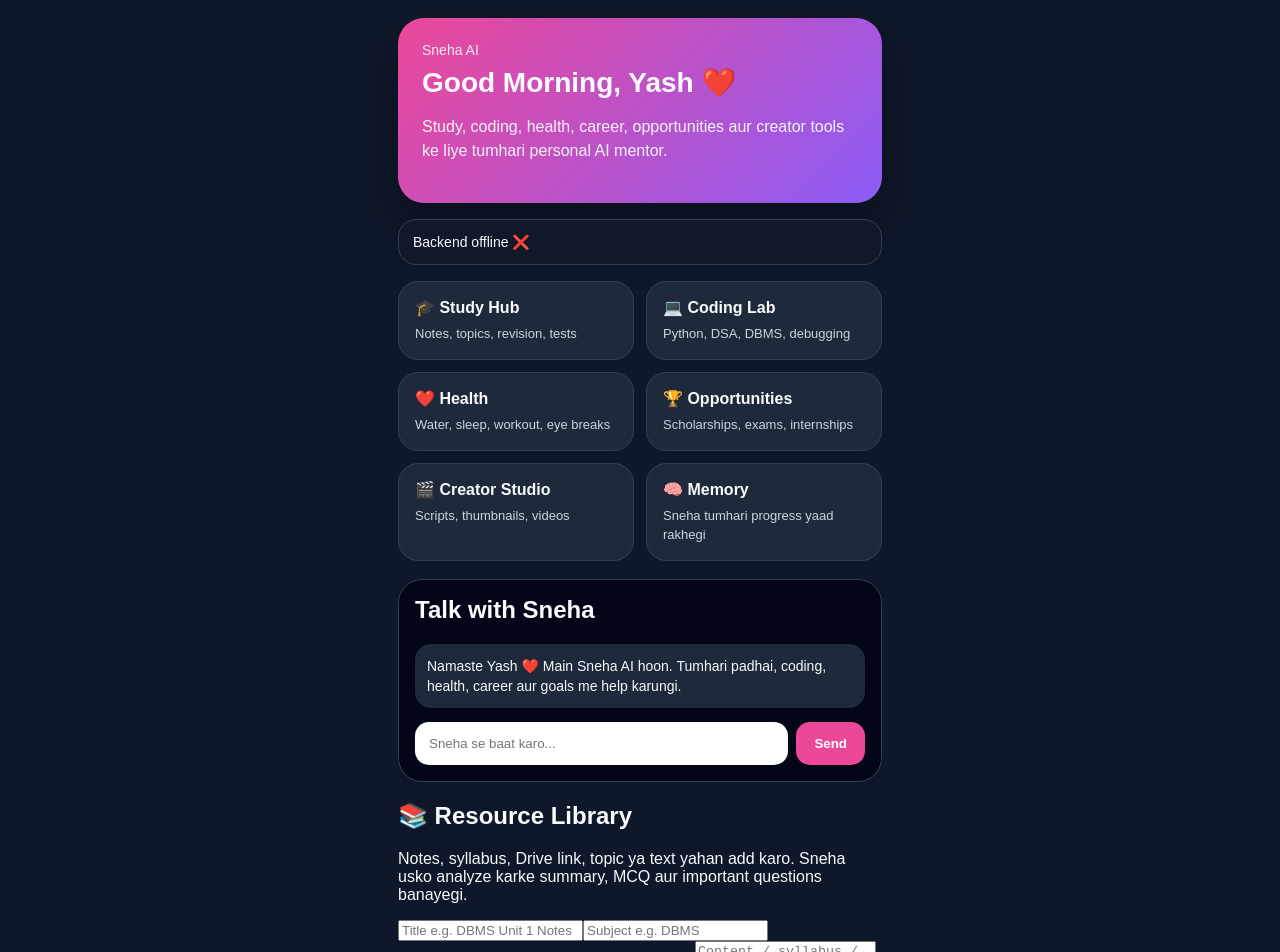
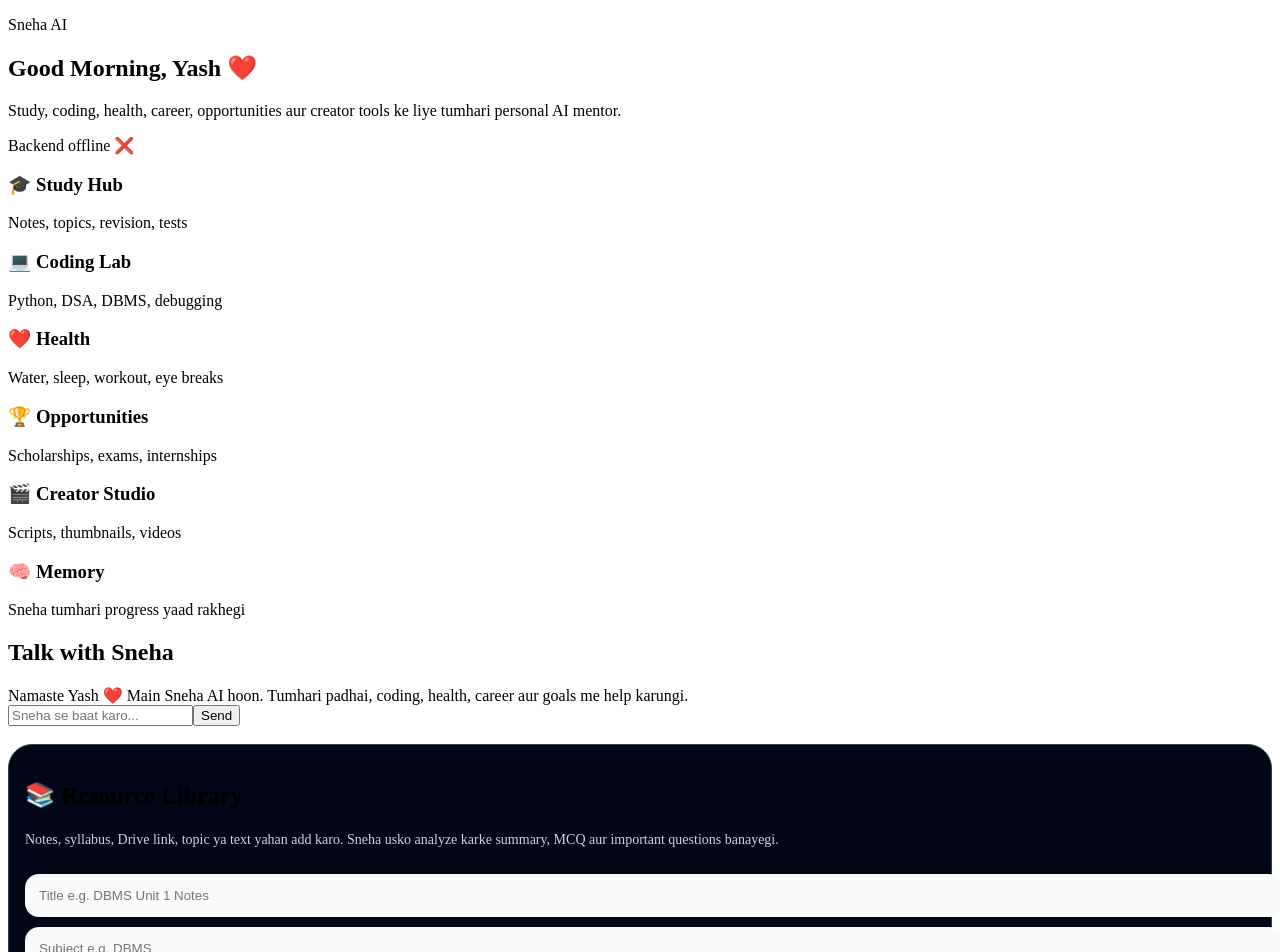
Before and after one commit to luckykumud9-star/sneha-ai, a Next.js app in the folder frontend/: page / in a window 1280 px wide. Shown: the top 952 px of the page. Built offline with nearby package versions, Linux system fonts and the light colour scheme; no server answers.

Commit message:
Update globals.css

```diff
--- a/frontend/app/globals.css
+++ b/frontend/app/globals.css
@@ -1,79 +1,4 @@
-* {
-  box-sizing: border-box;
-}
-
-body {
-  margin: 0;
-  background: #0f172a;
-  color: #f8fafc;
-  font-family: Arial, sans-serif;
-}
-
-.app {
-  min-height: 100vh;
-  padding: 18px;
-  max-width: 520px;
-  margin: auto;
-}
-
-.hero {
-  background: linear-gradient(135deg, #ec4899, #8b5cf6);
-  border-radius: 26px;
-  padding: 24px;
-  box-shadow: 0 20px 40px rgba(0, 0, 0, 0.35);
-}
-
-.small {
-  margin: 0;
-  opacity: 0.9;
-  font-size: 14px;
-}
-
-h1 {
-  margin: 8px 0;
-  font-size: 28px;
-}
-
-.sub {
-  line-height: 1.5;
-  opacity: 0.95;
-}
-
-.statusBox {
-  margin: 16px 0;
-  background: #111827;
-  border: 1px solid #334155;
-  padding: 14px;
-  border-radius: 18px;
-  font-size: 14px;
-}
-
-.grid {
-  display: grid;
-  grid-template-columns: 1fr 1fr;
-  gap: 12px;
-}
-
-.card {
-  background: #1e293b;
-  border: 1px solid #334155;
-  border-radius: 20px;
-  padding: 16px;
-}
-
-.card h3 {
-  margin: 0 0 8px;
-  font-size: 16px;
-}
-
-.card p {
-  margin: 0;
-  color: #cbd5e1;
-  font-size: 13px;
-  line-height: 1.4;
-}
-
-.chatBox {
+.panel {
   margin-top: 18px;
   background: #020617;
   border: 1px solid #334155;
@@ -81,54 +6,72 @@ h1 {
   padding: 16px;
 }
 
-.chatBox h2 {
-  margin-top: 0;
-}
-
-.messages {
-  max-height: 330px;
-  overflow-y: auto;
-  display: flex;
-  flex-direction: column;
-  gap: 10px;
-}
-
-.msg {
-  padding: 12px;
-  border-radius: 16px;
-  line-height: 1.45;
-  font-size: 14px;
-}
-
-.ai {
-  background: #1e293b;
-  align-self: flex-start;
-}
-
-.user {
-  background: #2563eb;
-  align-self: flex-end;
-}
-
-.inputRow {
-  margin-top: 14px;
-  display: flex;
-  gap: 8px;
-}
-
-.inputRow input {
-  flex: 1;
+.panel input,
+.panel textarea,
+.panel select {
+  width: 100%;
+  margin-top: 10px;
   border: none;
   border-radius: 14px;
   padding: 14px;
   outline: none;
+  background: #f8fafc;
+  color: #020617;
 }
 
-.inputRow button {
+.panel textarea {
+  min-height: 110px;
+  resize: vertical;
+}
+
+.fullBtn {
+  width: 100%;
+  margin-top: 12px;
   border: none;
   border-radius: 14px;
-  padding: 14px 18px;
+  padding: 14px;
   background: #ec4899;
   color: white;
   font-weight: bold;
 }
+
+.muted {
+  color: #cbd5e1;
+  font-size: 14px;
+  line-height: 1.5;
+}
+
+.resource {
+  margin-top: 12px;
+  background: #1e293b;
+  border: 1px solid #334155;
+  border-radius: 18px;
+  padding: 14px;
+}
+
+.resource h3 {
+  margin: 0 0 6px;
+}
+
+.resource p {
+  margin: 4px 0;
+}
+
+.resource a {
+  color: #93c5fd;
+}
+
+.row {
+  display: flex;
+  gap: 8px;
+  margin-top: 10px;
+}
+
+.row button {
+  flex: 1;
+  border: none;
+  border-radius: 12px;
+  padding: 10px;
+  background: #334155;
+  color: white;
+}
```
